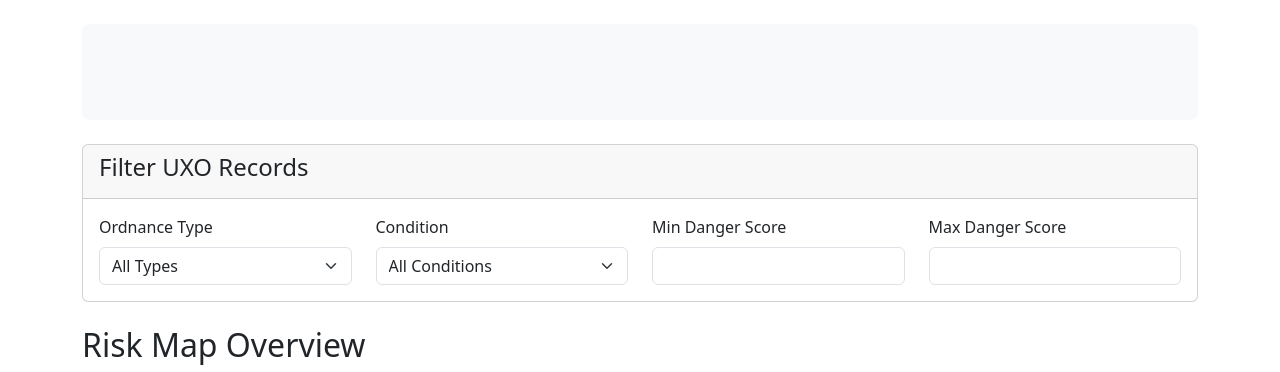
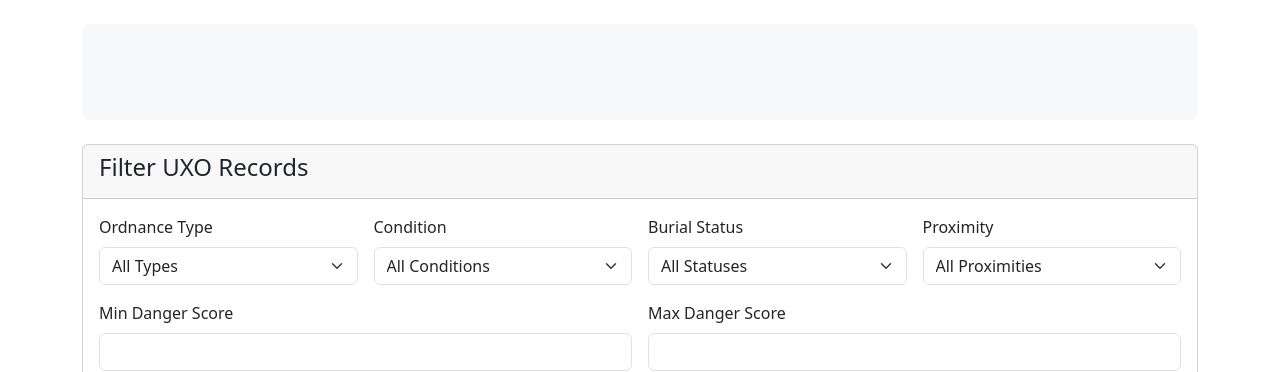
Before and after one commit to Muhannad7794/UXO_system, a Django app: page / in a window 1280 px wide. Shown: the part 56-428 px from the top of the page. Run offline with Django 5.2, Linux system fonts and the light colour scheme; the visitor is signed in with stand-in values (Sample User, id 1); parts of the project's set-up code (start-up, migrations or seed data) failed here and were passed over; some libraries are stand-ins or nearby versions.

Commit message:
added the missing search  parameters to render on the UI

```diff
--- a/templates/index.html
+++ b/templates/index.html
@@ -9,7 +9,7 @@ block.super }}{% endblock %} {% block content %} {% if user.is_authenticated %}
     </div>
     <div class="card-body">
         <form id="filter-form">
-            <div class="row">
+    <div class="row g-3">
         <div class="col-md-3">
             <label for="ordnance_type" class="form-label">Ordnance Type</label>
             <select name="ordnance_type" class="form-select" id="ordnance_type">
@@ -29,10 +29,28 @@ block.super }}{% endblock %} {% block content %} {% if user.is_authenticated %}
             </select>
         </div>
         <div class="col-md-3">
+            <label for="burial_status" class="form-label">Burial Status</label>
+            <select name="burial_status" class="form-select" id="burial_status">
+                <option value="">All Statuses</option>
+                {% for value, display_name in burial_status_choices %}
+                    <option value="{{ value }}">{{ display_name }}</option>
+                {% endfor %}
+            </select>
+        </div>
+        <div class="col-md-3">
+            <label for="proximity_to_civilians" class="form-label">Proximity</label>
+            <select name="proximity_to_civilians" class="form-select" id="proximity_to_civilians">
+                <option value="">All Proximities</option>
+                {% for value, display_name in proximity_to_civilians_choices %}
+                    <option value="{{ value }}">{{ display_name }}</option>
+                {% endfor %}
+            </select>
+        </div>
+        <div class="col-md-6">
             <label for="danger_score_min" class="form-label">Min Danger Score</label>
             <input type="number" name="danger_score_min" id="danger_score_min" class="form-control" step="0.01" min="0" max="1">
         </div>
-              <div class="col-md-3">
+        <div class="col-md-6">
             <label for="danger_score_max" class="form-label">Max Danger Score</label>
             <input type="number" name="danger_score_max" id="danger_score_max" class="form-control" step="0.01" min="0" max="1">
         </div>
--- a/uxo_backend/views.py
+++ b/uxo_backend/views.py
@@ -18,7 +18,11 @@ def index(request):
             "ordnance_condition_choices": UXORecord._meta.get_field(
                 "ordnance_condition"
             ).choices,
+            # ADD THESE TWO LINES
             "burial_status_choices": UXORecord._meta.get_field("burial_status").choices,
+            "proximity_to_civilians_choices": UXORecord._meta.get_field(
+                "proximity_to_civilians"
+            ).choices,
         }
     return render(request, "index.html", context)
 
```
Lines whose indentation alone changed are shown as unchanged.
